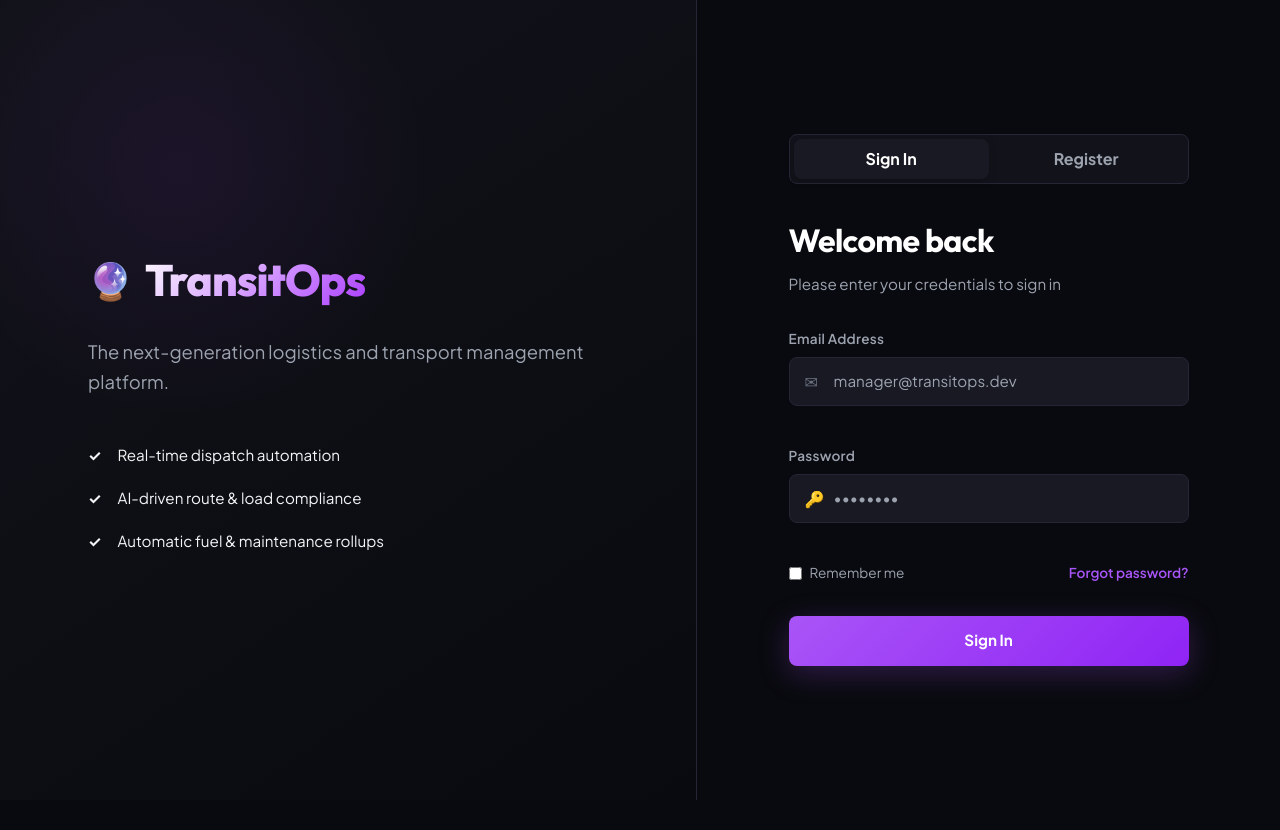
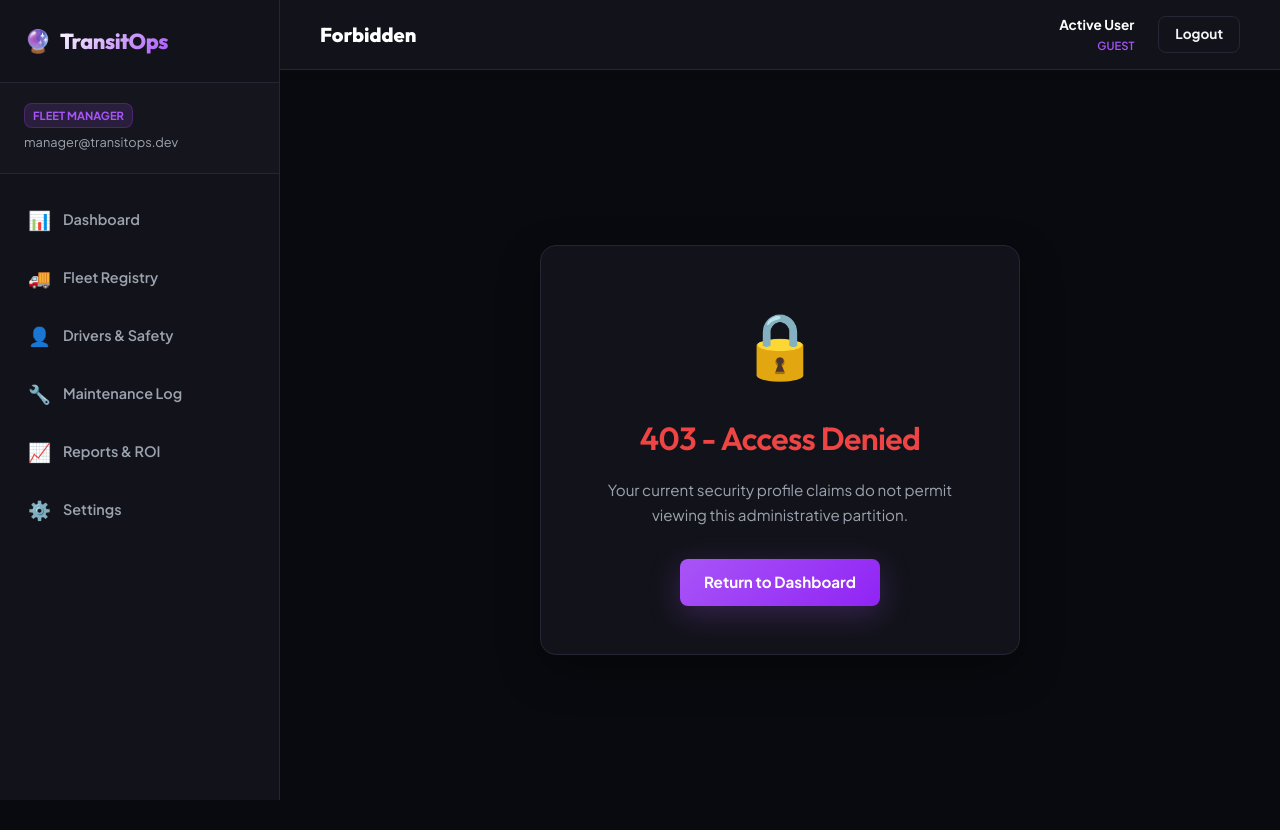
Before and after one commit to nishad-shaik/TransitOps-odoo, a Vue app in the folder frontend/: page /403 in a window 1280 px wide. Before the commit this address led to /login. Before the commit the page ends 800 px from the top, so only its background shows below. Built offline with nearby package versions, Linux system fonts and the light colour scheme.

Commit message:
feat: intercept manually typed URLs with route guards

```diff
--- a/frontend/src/router/index.js
+++ b/frontend/src/router/index.js
@@ -8,6 +8,7 @@ import Maintenance from '../views/Maintenance.vue';
 import FuelExpenses from '../views/FuelExpenses.vue';
 import Analytics from '../views/Analytics.vue';
 import Settings from '../views/Settings.vue';
+import Forbidden from '../views/Forbidden.vue';
 
 const routes = [
   {
@@ -65,6 +66,12 @@ const routes = [
     meta: { requiresAuth: true }
   },
   {
+    path: '/403',
+    name: 'Forbidden',
+    component: Forbidden,
+    meta: { requiresAuth: false }
+  },
+  {
     path: '/:pathMatch(.*)*',
     redirect: '/dashboard'
   }
@@ -76,6 +83,16 @@ const router = createRouter({
 });
 
 import { useToast } from '../composables/useToast';
+
+// Role-based Access Control Permissions Matrix
+const rolePermissions = {
+  'Fleet Manager': ['/dashboard', '/vehicles', '/drivers', '/maintenance', '/analytics', '/settings', '/403'],
+  'Dispatcher': ['/dashboard', '/vehicles', '/trips', '/403'],
+  'Safety Officer': ['/dashboard', '/drivers', '/trips', '/403'],
+  'Financial Analyst': ['/dashboard', '/vehicles', '/fuel-expenses', '/analytics', '/403'],
+  'Driver': ['/dashboard', '/trips', '/403'],
+  'Developer': ['/dashboard', '/vehicles', '/drivers', '/trips', '/maintenance', '/fuel-expenses', '/analytics', '/settings', '/403']
+};
 
 // Navigation guard
 router.beforeEach((to, from, next) => {
@@ -98,12 +115,13 @@ router.beforeEach((to, from, next) => {
     next('/login');
   } else if (to.path === '/login' && token) {
     next('/dashboard');
-  } else if (token && user && user.role === 'Driver') {
-    // Driver Role access control: Can only access Dashboard, Trips, and Login/Logout
-    const allowedPaths = ['/dashboard', '/trips', '/login'];
+  } else if (token && user) {
+    const role = user.role || 'Driver';
+    const allowedPaths = rolePermissions[role] || ['/dashboard', '/trips'];
+
     if (!allowedPaths.includes(to.path)) {
-      showToast('Access Denied: Drivers only have access to Dashboard & Trips.', 'warning');
-      next('/dashboard');
+      showToast(`Access Denied: Your role (${role}) is forbidden from accessing ${to.path}.`, 'error');
+      next('/403');
     } else {
       next();
     }
--- /dev/null
+++ b/frontend/src/views/Forbidden.vue
@@ -0,0 +1,60 @@
+<template>
+  <div class="forbidden-wrapper">
+    <div class="forbidden-card">
+      <span class="lock-icon">🔒</span>
+      <h1>403 - Access Denied</h1>
+      <p>Your current security profile claims do not permit viewing this administrative partition.</p>
+      <router-link to="/dashboard" class="btn-primary">
+        Return to Dashboard
+      </router-link>
+    </div>
+  </div>
+</template>
+
+<style scoped>
+.forbidden-wrapper {
+  display: flex;
+  justify-content: center;
+  align-items: center;
+  min-height: calc(100vh - 120px);
+  background-color: var(--dark-bg);
+  padding: 2rem;
+}
+
+.forbidden-card {
+  background-color: var(--panel-bg);
+  border: 1px solid var(--border-color);
+  border-radius: var(--border-radius-lg);
+  padding: 3rem;
+  text-align: center;
+  max-width: 480px;
+  box-shadow: var(--shadow-lg);
+  animation: shake 0.5s cubic-bezier(.36,.07,.19,.97) both;
+}
+
+.lock-icon {
+  font-size: 4rem;
+  display: block;
+  margin-bottom: 1.5rem;
+}
+
+h1 {
+  font-size: 2rem;
+  margin-bottom: 1rem;
+  color: var(--danger);
+}
+
+p {
+  color: var(--text-secondary);
+  margin-bottom: 2rem;
+  font-size: 0.95rem;
+  line-height: 1.6;
+}
+
+@keyframes shake {
+  10%, 90% { transform: translate3d(-1px, 0, 0); }
+  20%, 80% { transform: translate3d(2px, 0, 0); }
+  30%, 50%, 70% { transform: translate3d(-4px, 0, 0); }
+  40%, 60% { transform: translate3d(4px, 0, 0); }
+}
+</style>
```
